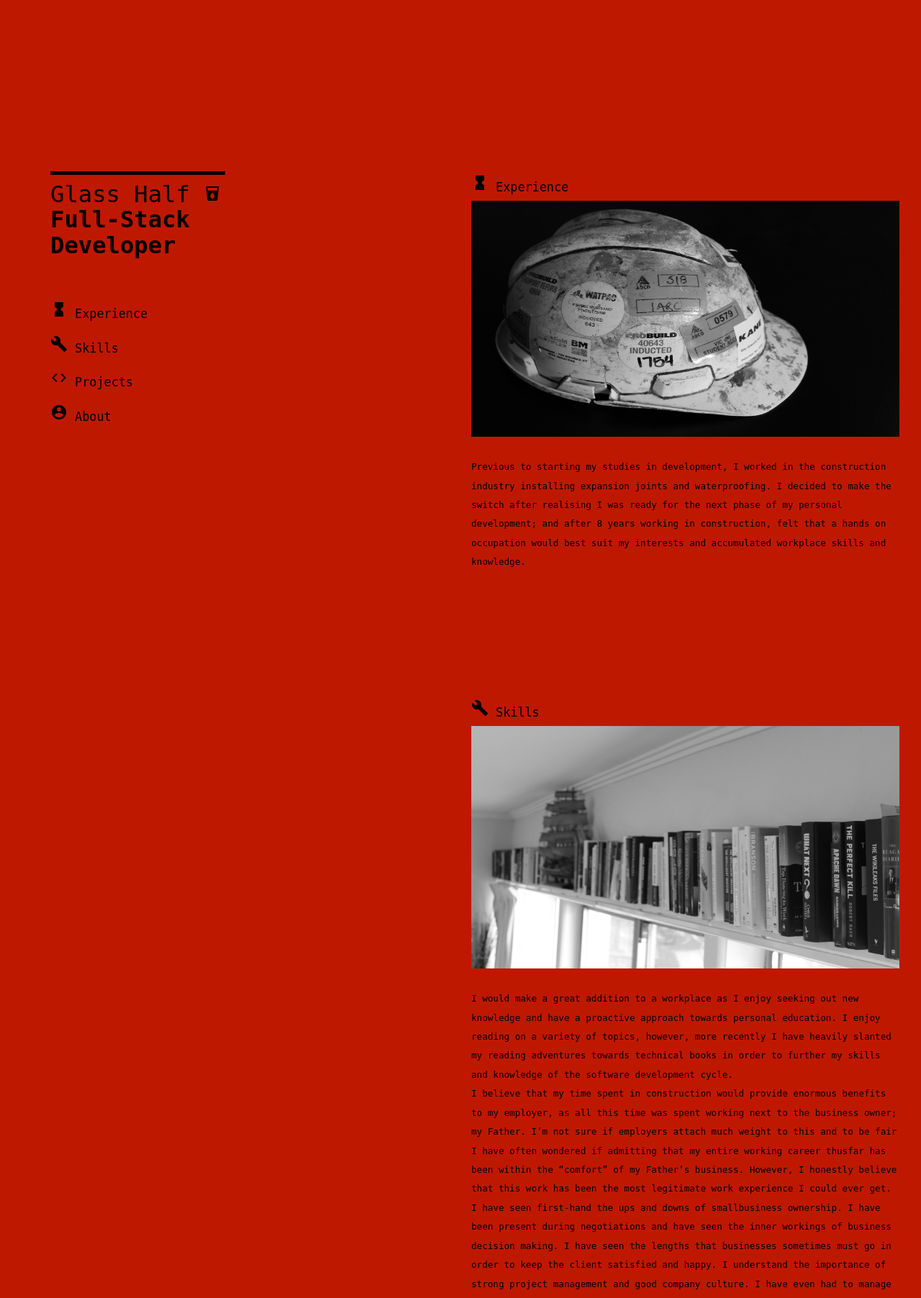
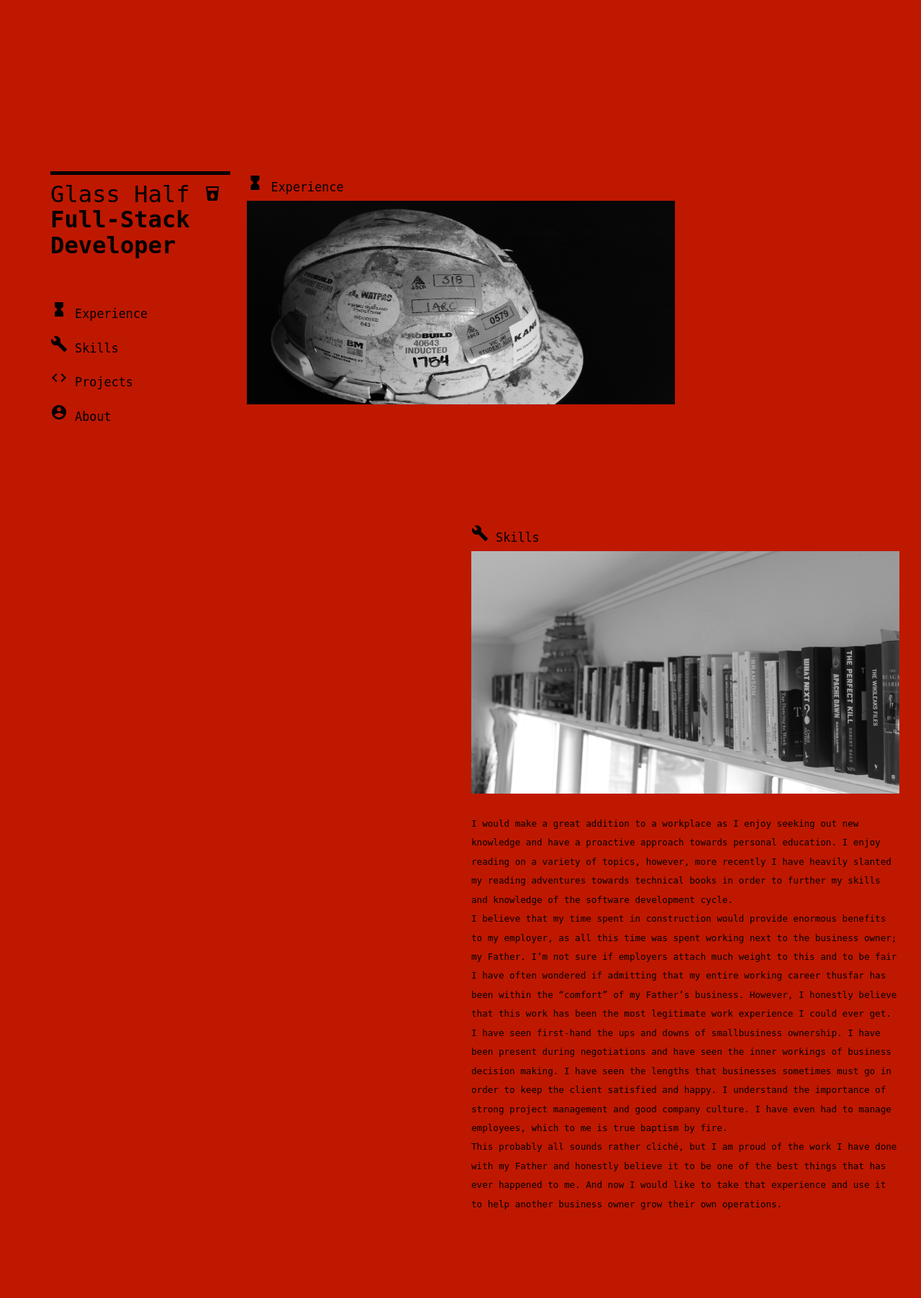
Before and after one commit to JohnVonNeumann/JohnVonNeumann.github.io, a PHP site: page / in a window 1280 px wide. Shown: the part 1151-2955 px from the top of the page at 72% size. Run offline with PHP 8.4, Linux system fonts and the light colour scheme; some libraries are stand-ins or nearby versions.

Commit message:
committing here as I am getting closer and closer to the solution but need to checkpoint as im making changes that could fuck up a lot of things. added some media tags in order to get the div locked but i think i have my other divs set up incorrectly, so ill fix them and then continue

```diff
--- a/css/portfoliowebsitestyles.css
+++ b/css/portfoliowebsitestyles.css
@@ -51,6 +51,12 @@ body {
 
 }
 
+@media (min-width: 767px) {
+  #navigation{
+    position: fixed;
+  }
+}
+
 .right-side {
   overflow: auto;  //code added
 
@@ -58,7 +64,7 @@ body {
 .left-side {
   background-repeat: repeat-y;
   overflow: hidden;  //code added to prevent scroll
-  position: absolute;
+  position: fixeds;
 }
 
 .intro_p {
--- a/home.html
+++ b/home.html
@@ -79,9 +79,9 @@
     <br>
     <br>
 
-      <div class="container-fluid" id="experience">
+    <div id="content" class="container-fluid fill">
     <div class="row">
-          <div class="hidden-xs hidden-sm col-md-3 col-lg-3 left-side">
+      <div id="navigation" class="hidden-xs hidden-sm col-md-3 col-lg-3 left-side">
         <ul class="no-bullet">
           <li><h1 class="header-title"> Glass Half <i class="material-icons">local_drink</i><b><br>Full-Stack <br>Developer</b></h1> </li>
           <br>
@@ -92,7 +92,9 @@
         </ul>
       </div>
 
-          <div class="col-xs-12 col-sm-8 col-md-6 col-md-offset-3 col-lg-6 col-lg-offset-3 right-side">
+      <div class="container-fluid" id="experience">
+        <div class="row">
+          <div class="col-xs-12 col-sm-8 col-md-6 col-md-offset-3 col-lg-6 col-lg-offset-3 right-side pre-scrollable">
             <h2> <i class="material-icons"> hourglass_full </i> Experience </h2>
             <a> <img src="/images/con_helmet.png" class="img-responsive"> </a>
             <br>
@@ -146,6 +148,8 @@
       <br>
       <br>
       <br>
+    </div>
+    </div>
 
       <div class="container-fluid">
         <div class="row">
@@ -169,6 +173,7 @@
 
     <!-- Latest compiled and minified JavaScript -->
 <script src="https://maxcdn.bootstrapcdn.com/bootstrap/3.3.7/js/bootstrap.min.js" integrity="sha384-Tc5IQib027qvyjSMfHjOMaLkfuWVxZxUPnCJA7l2mCWNIpG9mGCD8wGNIcPD7Txa" crossorigin="anonymous"></script>
+
 </body> <!--END OF CONTENT -->
 
 </html>
```
Lines whose indentation alone changed are shown as unchanged.
